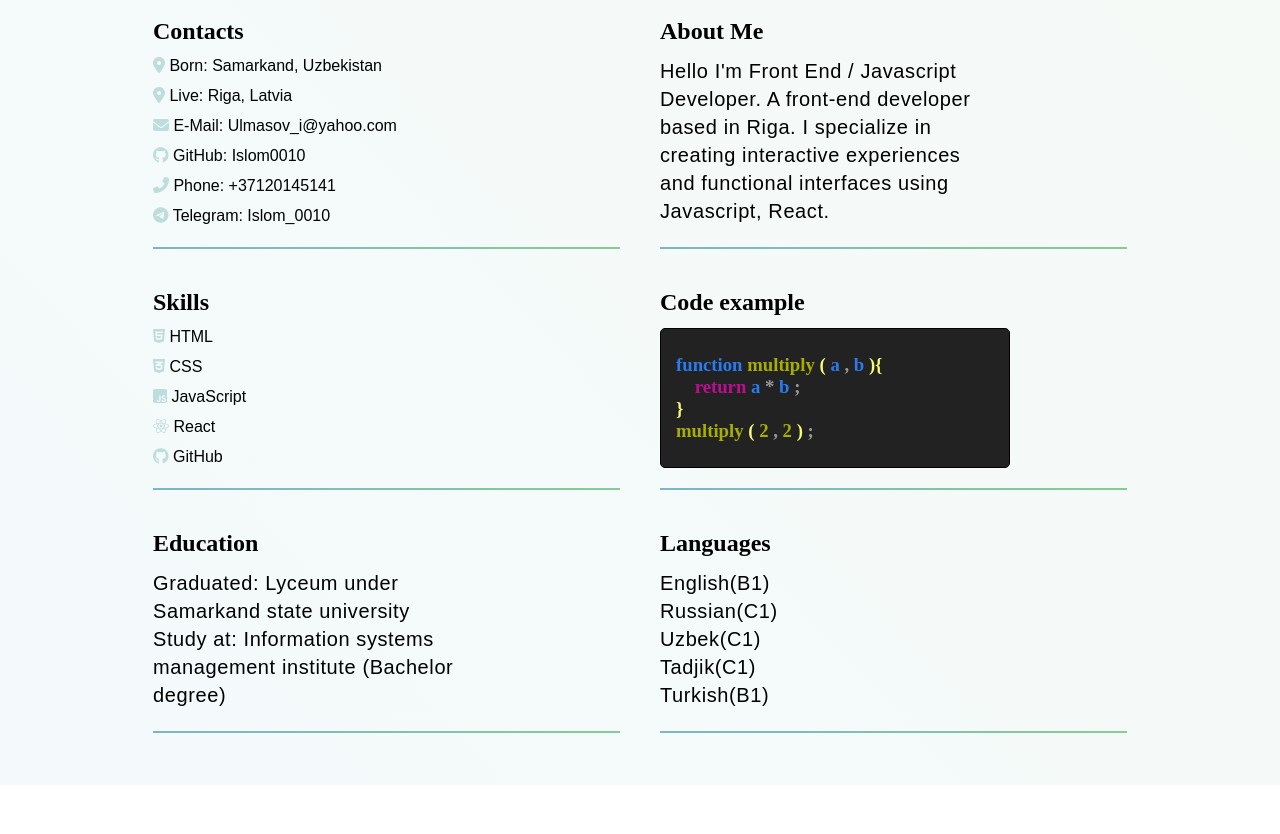
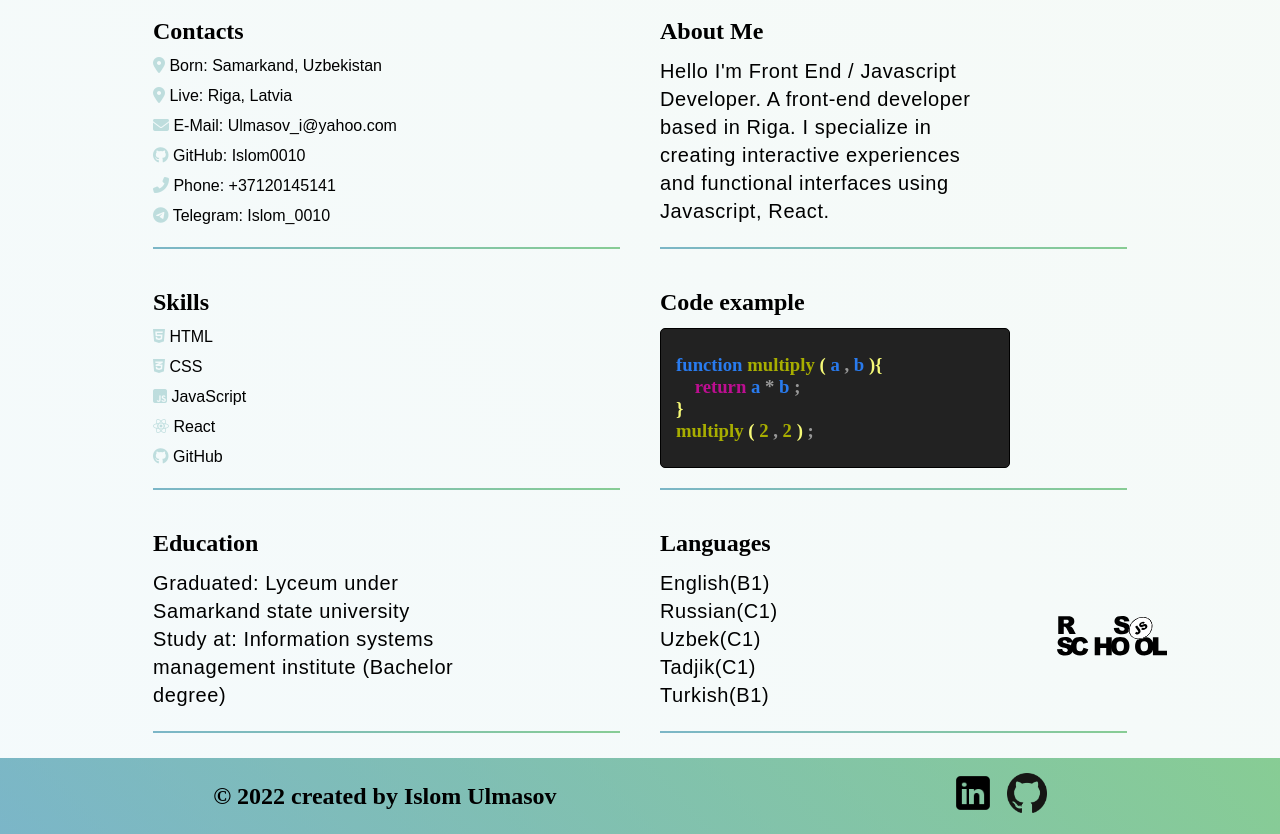
Before and after one commit to Islom0010/rsschool-cv, a plain HTML site: page index.html in a window 1280 px wide. Shown: the part 302-1136 px from the top of the page. Before the commit the page ends 1087 px from the top, so only its background shows below. Drawn offline with Linux system fonts and the light colour scheme.

Commit message:
update: html and css

```diff
--- a/index.html
+++ b/index.html
@@ -21,7 +21,7 @@
   </head>
   <body>
     <header class="flex">
-      <div class="container flex">
+      <nav class="container flex">
         <a href="">Contacts</a>
         <a href="">About Me</a>
         <a href="">Skills</a>
@@ -29,7 +29,7 @@
         <a href="">Projects</a>
         <a href="">Education</a>
         <a href="">Languages</a>
-      </div>
+      </nav>
     </header>
 
     <main>
@@ -156,9 +156,12 @@
       </div>
     </main>
     <footer>
-      <a href=""><img src="" alt="" /></a>
-      <a href=""><img src="" alt="" /></a>
-      <a href=""><img src="" alt="" /></a>
+      <span> &copy 2022 created by Islom Ulmasov</span>
+      <div>
+        <a href="https://www.linkedin.com/in/islom-ulmasov" target="_blank"><img src="./linkedin_logo.png" alt="linkedin logo" /></a>
+        <a href="https://github.com/Islom0010" target="_blank"><img src="./git_logo.png" alt="Git logo" /></a>
+        <a href="https://rs.school/js/" target="_blank"><img class="rs" src="./rs_school_logo.svg" alt="rs-school-js logo" /></a>
+      </div>
     </footer>
   </body>
 </html>
--- a/style.css
+++ b/style.css
@@ -211,3 +211,32 @@ main .grid a:hover {
   padding: 12px 0;
   line-height: 28px;
 }
+
+/* footer */
+
+footer {
+  display: flex;
+  justify-content: space-around;
+  align-items: center;
+  flex-direction: row;
+  background: linear-gradient(227deg, #33a94790, #197f9e8d);
+  padding: 15px;
+
+}
+
+footer img {
+  width: 40px;
+  height: 40px;
+}
+
+footer .rs {
+  height: 110px;
+  width: 110px;
+  position: absolute;
+  bottom: -24%;
+}
+
+footer span {
+  font-size: 24px;
+  font-weight: 900;
+}
```
